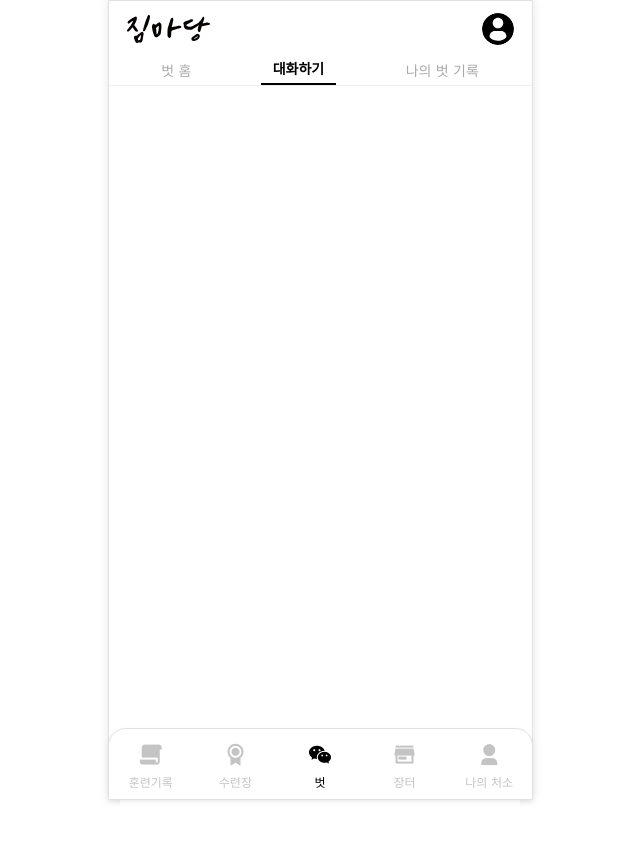
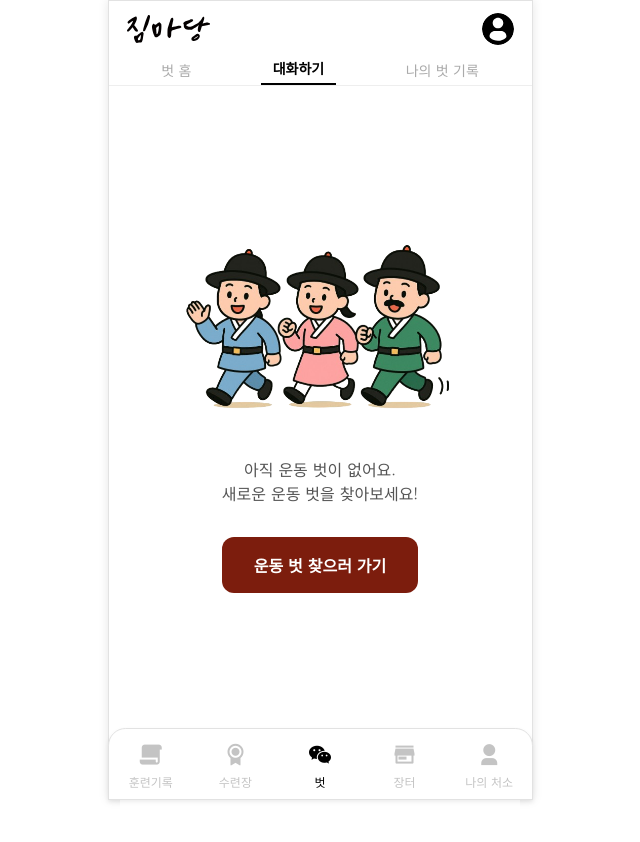
Before and after one commit to soi02/gymfrontend, a React (Vite) app: page /buddy/buddyList in a window 1280 px wide. Shown: the top 842 px of the page, without its empty margins (320-960 px from the left). Built offline with nearby package versions, Linux system fonts and the light colour scheme; a web font is replaced by a local one.

Commit message:
운동벗 ux 추가ㅏㅏ

```diff
--- a/src/user/buddy/pages/BuddyChat.jsx
+++ b/src/user/buddy/pages/BuddyChat.jsx
@@ -3,6 +3,7 @@ import axios from 'axios';
 import '../styles/BuddyChat.css';
 import { useNavigate } from 'react-router-dom';
 import { useSelector } from 'react-redux';
+import bgogo from "../../../assets/img/buddy/bgogo.png";
 
 function BuddyChat() {
   const [chatList, setChatList] = useState([]);
@@ -40,6 +41,18 @@ function BuddyChat() {
 
   return (
     <div className="chat-list-container">
+       {chatList.length === 0 ? (
+        <div className="no-chat-container">
+          <img src={bgogo} alt="운동벗 이미지" className="no-chat-image" />
+          <p className="no-chat-text">아직 운동 벗이 없어요.<br />새로운 운동 벗을 찾아보세요!</p>
+          <button
+            className="find-buddy-button"
+            onClick={() => navigate('/buddy/buddyHome')}
+          >
+            운동 벗 찾으러 가기
+          </button>
+        </div>
+      ) : (
       <div className="chat-rooms">
         {chatList.map((chat, index) => (
           <div
@@ -72,8 +85,9 @@ function BuddyChat() {
           </div>
         ))}
       </div>
+      )}
     </div>
-  );
+      );
 }
 
 export default BuddyChat;
--- a/src/user/buddy/pages/BuddyNotification.jsx
+++ b/src/user/buddy/pages/BuddyNotification.jsx
@@ -5,7 +5,8 @@ import { useNavigate } from 'react-router-dom';
 import { ToastContainer, toast } from 'react-toastify';
 import 'react-toastify/dist/ReactToastify.css';
 import '../styles/BuddyNotification.css';
-// import '../styles/ToastCustom.css'; // 토스트 CSS 따로 분리
+// 알림이 없을 때 표시할 이미지를 가져옵니다.
+import noNotificationImage from '../../../assets/img/buddy/balone.png';
 
 export default function BuddyNotification() {
     const [notifications, setNotifications] = useState([]);
@@ -21,17 +22,11 @@ export default function BuddyNotification() {
             );
 
             const processed = res.data.map(item => {
-                // 로그인한 사용자가 요청을 보낸 사람인지 확인
                 const isSender = item.send_buddy_id === auth.id;
-                // 로그인한 사용자가 요청을 받은 사람인지 확인
-                const isReceiver = item.receiver_buddy_id === auth.id;
-
-                // 만약 로그인한 사용자가 보낸 사람이라면 'sent', 받은 사람이라면 'received'
                 const type = isSender ? 'sent' : 'received';
 
                 return {
                     id: item.matching_id,
-                    // 이름과 소개글도 type에 따라 올바르게 설정
                     name: type === 'sent' ? item.receiver_name : item.sender_name,
                     intro: type === 'sent' ? item.receiver_intro : item.sender_intro,
                     profileImage: type === 'sent'
@@ -43,8 +38,6 @@ export default function BuddyNotification() {
                     receiverBuddyId: item.receiver_buddy_id,
                 };
             });
-            console.log("처리된 알림 리스트:", processed);  // 여기에 로그 추가
-            processed.forEach(noti => console.log("알림 id:", noti.id, "status:", noti.status, "type:", noti.type));
             const filteredNotifications = processed.filter(noti => noti.status !== '취소');
             setNotifications(filteredNotifications);
 
@@ -125,9 +118,20 @@ export default function BuddyNotification() {
 
     return (
         <div className="buddy-container">
-            <h4 className="buddy-title">버디 알림</h4>
+            {/* <h4 className="buddy-title">버디 알림</h4> */}
+            {notifications.length === 0 ? (
+                <div className="no-notification-container">
+                    <img src={noNotificationImage} alt="운동벗 이미지" className="no-notification-image" />
+                    <p className="no-notification-text">아직 운동 벗이 없어요.<br />새로운 운동 벗을 찾으세요!</p>
+                    <button
+                        className="find-buddy-button"
+                        onClick={() => navigate('/buddy/buddyHome')}
+                    >
+                        운동 벗 찾으러 가기
+                    </button>
+                </div>
+            ) : (
                 <ul className="buddy-list">
-                {notifications.length === 0 && <li>알림이 없습니다.</li>}
                     {notifications.map((noti) => (
                         <li key={noti.id} className="buddy-item">
                             <div className="buddy-info">
@@ -139,7 +143,7 @@ export default function BuddyNotification() {
                             </div>
 
                             <div className="buddy-buttons">
-                            {noti.type === 'received' ? ( // 내가 받은 요청인 경우
+                                {noti.type === 'received' ? (
                                     <>
                                         {noti.status === '대기중' ? (
                                             <>
@@ -149,18 +153,16 @@ export default function BuddyNotification() {
                                         ) : noti.status === '수락' ? (
                                             <button className="btn-go-to-chat" onClick={() => handleGoToChat(noti.id)}>채팅 가기</button>
                                         ) : noti.status === '거절' ? (
-                                        // 거절된 알림에 대한 UI를 추가
                                             <span className="rejected-status">거절됨</span>
                                         ) : null}
                                     </>
-                            ) : ( // 내가 보낸 요청인 경우
+                                ) : (
                                     <>
                                         {noti.status === '대기중' ? (
                                             <button className="btn-cancel" onClick={() => handleCancel(noti.id)}>요청 취소</button>
                                         ) : noti.status === '수락' ? (
                                             <button className="btn-go-to-chat" onClick={() => handleGoToChat(noti.id)}>채팅 가기</button>
                                         ) : noti.status === '거절' ? (
-                                        // 거절된 알림에 대한 UI를 추가
                                             <span className="rejected-status">거절됨</span>
                                         ) : null}
                                     </>
@@ -169,6 +171,7 @@ export default function BuddyNotification() {
                         </li>
                     ))}
                 </ul>
+            )}
             <ToastContainer />
         </div>
     );
--- a/src/user/buddy/pages/BuddyRegister.jsx
+++ b/src/user/buddy/pages/BuddyRegister.jsx
@@ -171,13 +171,13 @@ export default function BuddyRegister() {
             {showModal && (
                 <div className="buddy-register-modal-backdrop">
                     <div className="buddy-register-modal-content">
-                        <h2>등록이 완료되었습니다!</h2>
-                        <p>운동 벗을 찾아보세요 💪</p>
+                        <h2>등록이 완료되었습니다.</h2>
+                        <p>운동 벗을 찾아보시오 💪</p>
                         <button
                             className="buddy-register-button"
                             onClick={handleGoToBuddyHome}
                         >
-                            벗 구하러 가기
+                            운동 벗 구하러 가기
                         </button>
                     </div>
                 </div>
--- a/src/user/buddy/styles/BuddyChat.css
+++ b/src/user/buddy/styles/BuddyChat.css
@@ -126,3 +126,46 @@ body {
   font-family: 'Noto Sans KR', sans-serif;
 }
 */
+
+
+/* src/styles/BuddyChat.css 파일에 추가 */
+
+.no-chat-container {
+    display: flex;
+    flex-direction: column;
+    justify-content: center;
+    align-items: center;
+    height: 80vh; /* 화면 높이에 맞게 중앙 정렬 */
+    text-align: center;
+    padding: 20px;
+    box-sizing: border-box;
+}
+
+.no-chat-image {
+    width: 310px;
+    height: auto;
+    margin-bottom: 2rem;
+}
+
+.no-chat-text {
+    font-size: 1rem;
+    color: #555;
+    line-height: 1.5;
+    margin-bottom: 2rem;
+}
+
+.find-buddy-button {
+    padding: 1rem 2rem;
+    font-size: 1rem;
+    font-weight: bold;
+    color: #fff;
+    background-color: #7c1d0d; /* 기존 버튼 색상과 동일 */
+    border: none;
+    border-radius: 12px;
+    cursor: pointer;
+    transition: background-color 0.3s ease;
+}
+
+.find-buddy-button:hover {
+    background-color: #5f180a;
+}
--- a/src/user/buddy/styles/BuddyNotification.css
+++ b/src/user/buddy/styles/BuddyNotification.css
@@ -146,3 +146,48 @@
   width: auto !important;
   padding: 0 !important;
 }
+
+/* src/styles/BuddyNotification.css 파일에 추가 */
+
+.no-notification-container {
+    display: flex;
+    flex-direction: column;
+    justify-content: center;
+    align-items: center;
+    min-height: 50vh; /* 컨테이너 높이 설정 */
+    text-align: center;
+    padding: 20px;
+    margin-top: 100px;
+    box-sizing: border-box;
+    width: 100%;
+}
+
+.no-notification-image {
+    width: 200px;
+    height: auto;
+    margin-bottom: 2rem;
+}
+
+.no-notification-text {
+    font-size: 1rem;
+    color: #555;
+    line-height: 1.5;
+    margin-bottom: 2rem;
+}
+
+/* 기존 버튼과 동일한 스타일을 사용합니다. */
+.find-buddy-button {
+    padding: 1rem 2rem;
+    font-size: 1rem;
+    font-weight: bold;
+    color: #fff;
+    background-color: #7c1d0d;
+    border: none;
+    border-radius: 12px;
+    cursor: pointer;
+    transition: background-color 0.3s ease;
+}
+
+.find-buddy-button:hover {
+    background-color: #5f180a;
+}
```
Also changed, not shown: src/assets/img/buddy/balone.png (added), src/assets/img/buddy/bgogo.png (added). Lines whose indentation alone changed are shown as unchanged.
